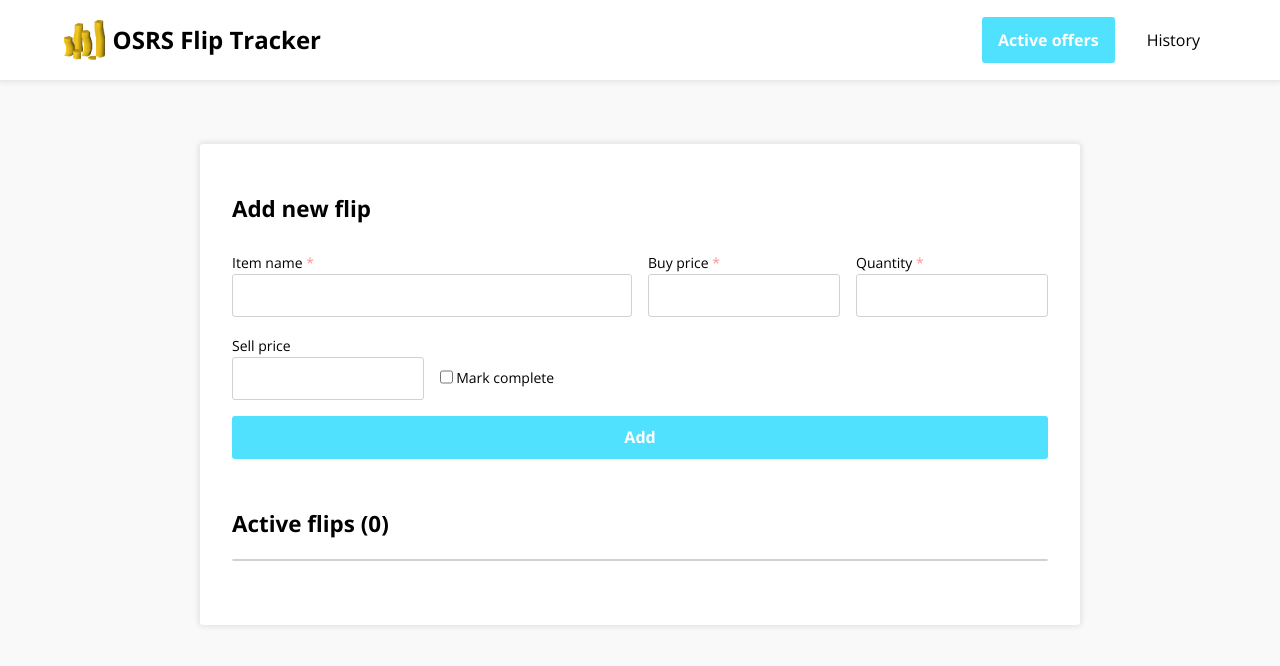
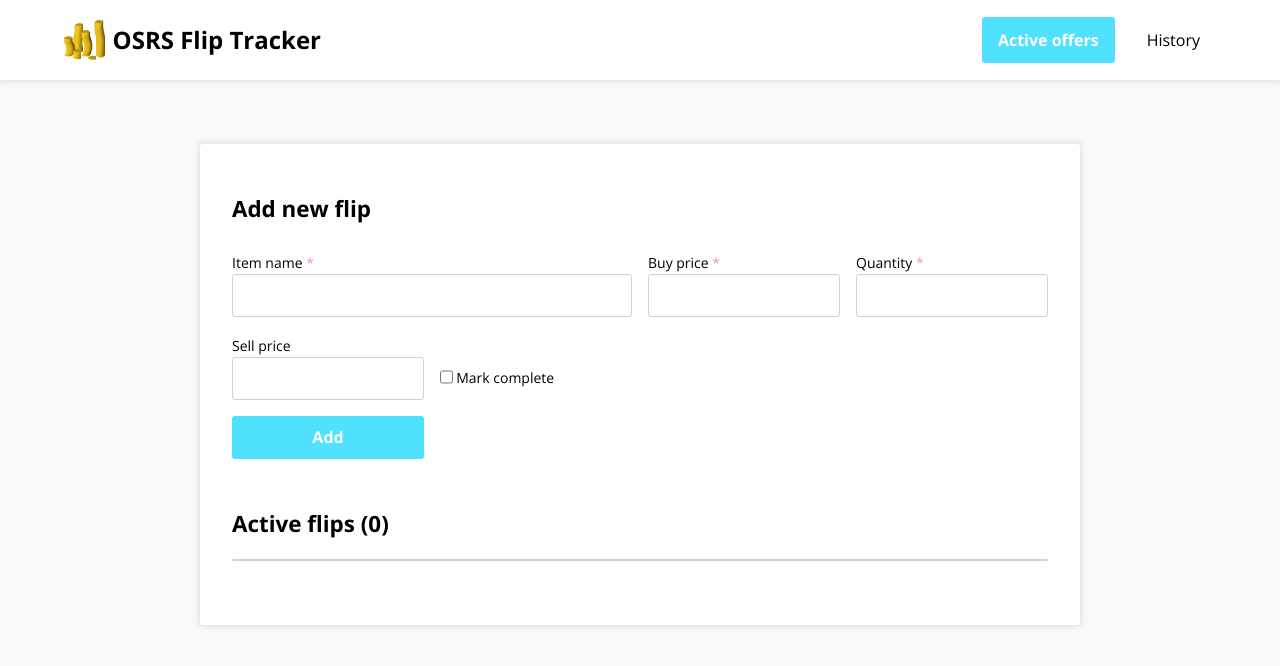
Before and after one commit to Ssevve/osrs-flip-tracker-react, a React (Create React App) app in the folder client/: page / in a window 1280 px wide. Shown: the top 666 px of the page. Built offline with nearby package versions, Linux system fonts and the light colour scheme.

Commit message:
Fix add button styles

```diff
--- a/client/src/components/AddFlipForm/AddFlipForm.jsx
+++ b/client/src/components/AddFlipForm/AddFlipForm.jsx
@@ -142,7 +142,7 @@ function AddFlipForm({ addFlip }) {
             onChange={() => setNewFlip({...newFlip, isComplete: !newFlip.isComplete})}
           />
         </label>
-        <input className="btn form__submit" type="submit" value="Add" />
+        <input className="btn form__submit add-form__submit" type="submit" value="Add" />
       </form>
     </>
   )
```
